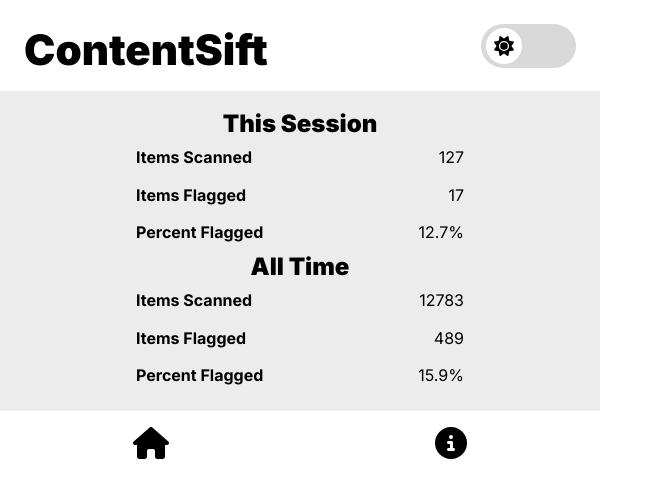
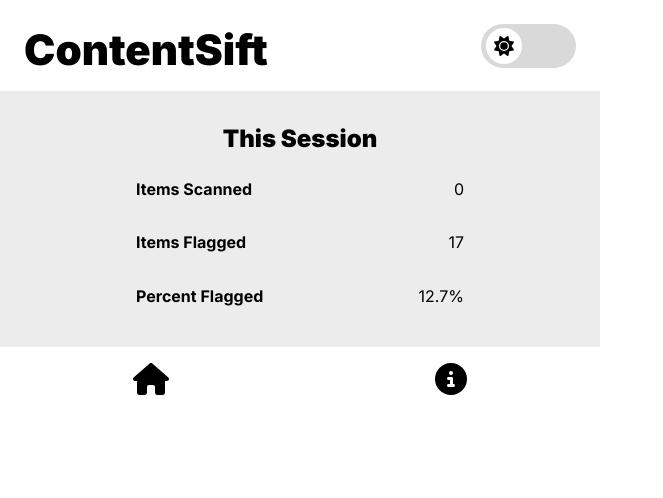
Before and after one commit to KCui0327/contentsift, a React (Create React App) app: page / in a window 1280 px wide. Shown: the top 498 px of the page, without its empty margins (0-663 px from the left). Built offline with nearby package versions, Linux system fonts and the light colour scheme.

Commit message:
add local stoage

```diff
--- a/public/scripts/content.js
+++ b/public/scripts/content.js
@@ -1,3 +1,5 @@
+const storage = chrome.storage.local;
+
 function getChildrenText(elem) {
     return Array.from(elem.children, ({textContent}) => trimAndJoin(textContent)).filter(Boolean).join(' ');
 }
@@ -82,6 +84,7 @@ const callback = (mutationList, observer) => {
               for (const i of temp) {
                 if (!global_set.has(i)) {
                     global_set.add(i);
+                    storage.set({ ['totalCount']: global_set.size })
                     console.log(i)
                 }
               }
--- a/src/App.tsx
+++ b/src/App.tsx
@@ -1,7 +1,7 @@
 import './App.css';
 import { Footer } from './component/Footer';
 import Body from './component/Body';
-import { useState } from 'react';
+import { useEffect, useState } from 'react';
 import InfoBody from './component/InfoBody';
 import { Slider } from './component/Button';
 
@@ -16,6 +16,15 @@ function App() {
     setThemeState(state)
   }
 
+  const [value, setValue] = useState<number>(0);
+  useEffect(() => {
+    chrome.storage.local.get(['totalCount'], (res) => {
+      setValue(res.totalCount);
+      console.log(res.totalCount);
+    })
+  })
+
+
   return (
     <div className="App">
       <div className={`TitleBar-${themeState}`}>
@@ -24,7 +33,7 @@ function App() {
             <Slider stateProp="off" toggleThemeState ={(e, state) => toggleThemeState(e, state)}/>
         </div>
       </div>
-      {menuState === "home" && <><Body mode={themeState}/></>}
+      {menuState === "home" && <><Body mode={themeState} totalCount={value}/></>}
       {menuState === "info" && <><InfoBody mode={themeState}/></>}
       <Footer toggleState={(e, state) => toggleState(e, state)} mode={themeState} />
     </div>
--- a/src/component/Body.css
+++ b/src/component/Body.css
@@ -2,7 +2,7 @@
     padding-top: 1rem;
     padding-bottom: 1rem;
     width: 100%;
-    height: 18rem;
+    height: 14rem;
     font-size: 1rem;
     background: #ECECEC;
     font-family: 'Inter', sans-serif;
@@ -35,7 +35,7 @@
     padding-top: 1rem;
     padding-bottom: 1rem;
     width: 100%;
-    height: 18rem;
+    height: 14rem;
     font-size: 1rem;
     background: #282828;
     font-family: 'Inter', sans-serif;
--- a/src/component/Body.tsx
+++ b/src/component/Body.tsx
@@ -1,12 +1,12 @@
 import './Body.css'
 
-export const Body = ({mode = "light"}) => {
+export const Body = ({mode = "light", totalCount = 0}) => {
     return (
         <div className={`body-${mode}`}>
             <div className={`header-${mode}`}>This Session</div>
             <div className={`info-box-${mode}`}>
                 <div className={`table-heading-${mode}`}>Items Scanned</div>
-                <div className={`table-value-${mode}`}>127</div>
+                <div className={`table-value-${mode}`}>{totalCount}</div>
             </div>
             <div className={`info-box-${mode}`}>
                 <div className={`table-heading-${mode}`}>Items Flagged</div>
@@ -16,20 +16,6 @@ export const Body = ({mode = "light"}) => {
                 <div className={`table-heading-${mode}`}>Percent Flagged</div>
                 <div className={`table-value-${mode}`}>12.7%</div>
             </div>
-
-            <div className={`header-${mode}`}>All Time</div>
-            <div className={`info-box-${mode}`}>
-                <div className={`table-heading-${mode}`}>Items Scanned</div>
-                <div className={`table-value-${mode}`}>12783</div>
-            </div>
-            <div className={`info-box-${mode}`}>
-                <div className={`table-heading-${mode}`}>Items Flagged</div>
-                <div className={`table-value-${mode}`}>489</div>
-            </div>
-            <div className={`info-box-${mode}`}>
-                <div className={`table-heading-${mode}`}>Percent Flagged</div>
-                <div className={`table-value-${mode}`}>15.9%</div>
-            </div>
         </div>
     );
 }
--- a/src/component/Footer.css
+++ b/src/component/Footer.css
@@ -31,5 +31,5 @@
 }
 
 .icon-button-dark:hover {
-    background-color: #353535;
+    background-color: #252525;
 }
--- a/src/component/InfoBody.css
+++ b/src/component/InfoBody.css
@@ -1,10 +1,10 @@
 .info-content-light {
     width: 100%;
-    height: 20rem;
+    height: 16rem;
     background: #ECECEC;
     display: flex;
     flex-direction: column;
-    justify-content: space-around;
+    justify-content: space-evenly;
 }
 
 .title-light {
@@ -24,11 +24,11 @@
 
 .info-content-dark {
     width: 100%;
-    height: 20rem;
+    height: 16rem;
     background: #252525;
     display: flex;
     flex-direction: column;
-    justify-content: space-around;
+    justify-content: space-evenly;
 }
 
 .title-dark {
--- a/src/component/InfoBody.tsx
+++ b/src/component/InfoBody.tsx
@@ -6,10 +6,7 @@ export const InfoBody = ({mode = "light"}) => {
             <div className={`info-content-${mode}`}>
                 <div className={`title-${mode}`}>Developed by:</div>
                 <div className={`names-${mode}`}>
-                    Aden <br />
-                    Kenny <br />
-                    William <br />
-                    Raian <br />
+                    Aden, Kenny, William, Raian
                 </div>
                 <div className={`title-${mode}`}>for HackED 2024</div>
                 <div className={`title-${mode}`}>Icons by Font Awesome</div>
```
Also changed, not shown: public/manifest.json.
